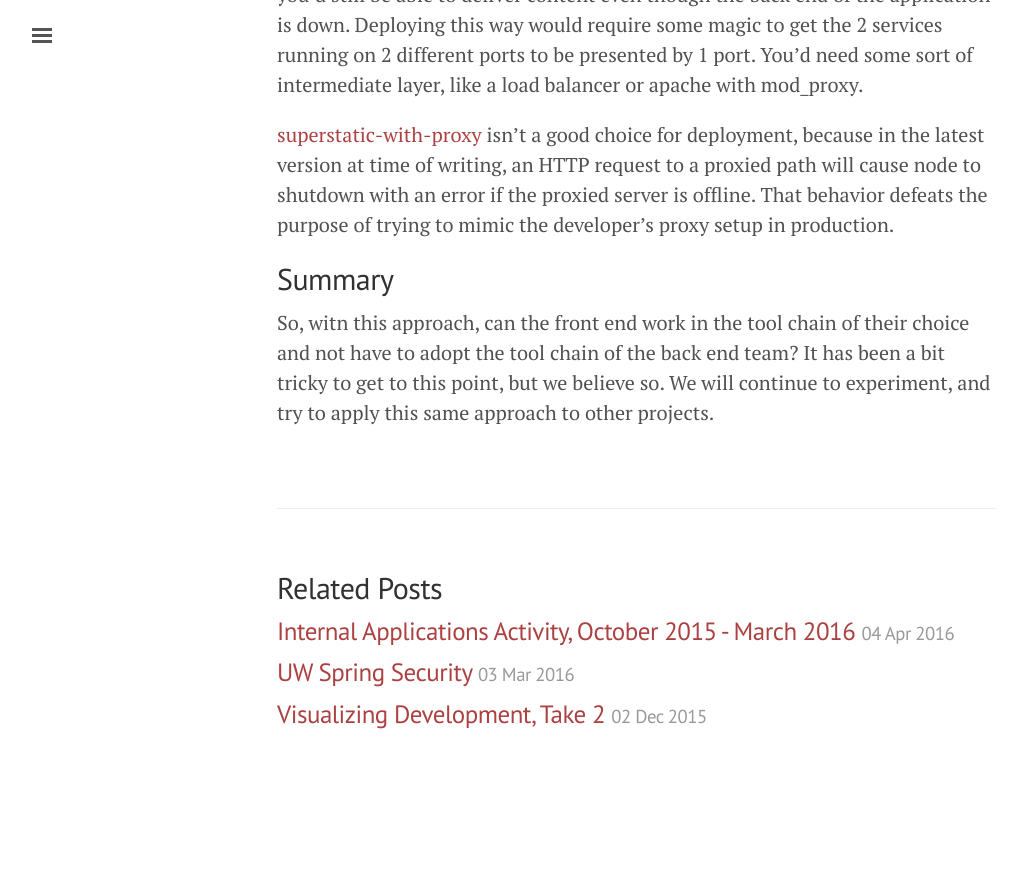
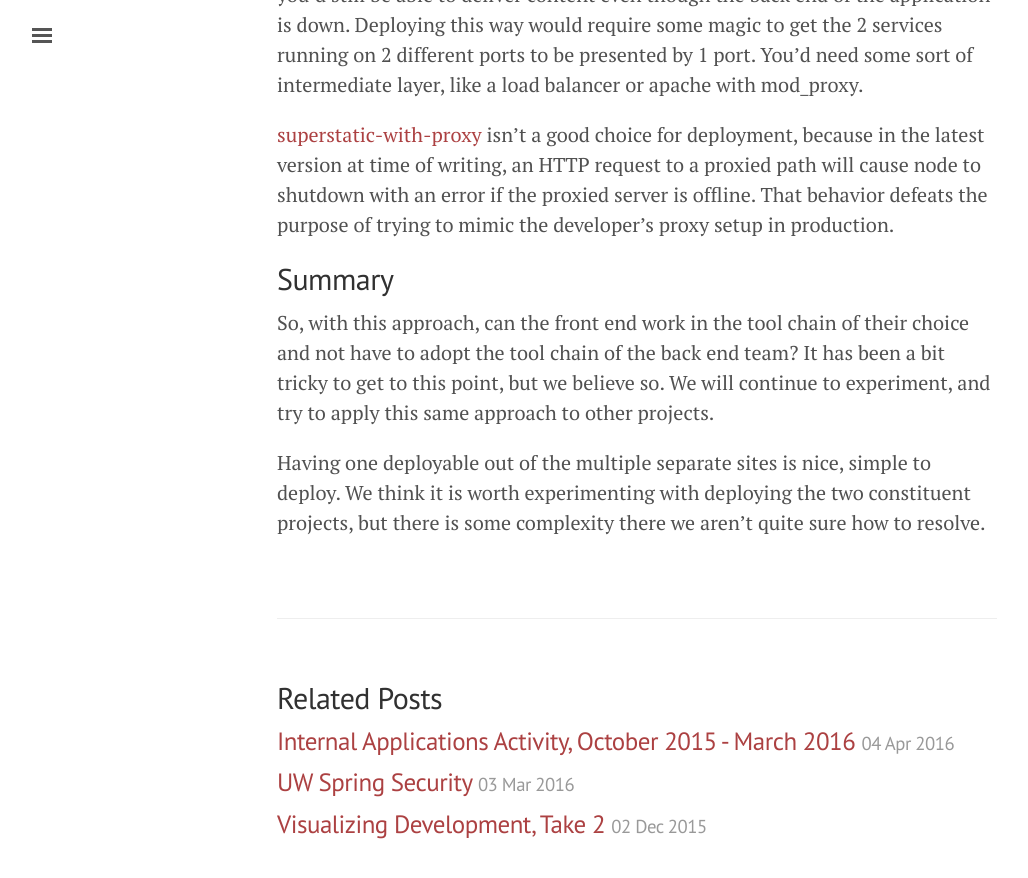
Before and after one commit to nblair/nblair.github.io, a Jekyll site: the page built from _posts/2016-04-21-combining-spring-boot-bower.md, in a window 1280 px wide and 900 px high, scrolled down 4491 px. Shown: the top 878 px of the window, without its empty margins (3-1031 px from the left). Built offline with Jekyll 4.4.1, drawn with Linux system fonts in a browser that asks for light colours; nearby versions of some CDN libraries; before the commit the page ends 5281 px from its top, so only the background shows below that; some of the changed text lies outside the part shown.

Commit message:
Minor typos, additional summary

```diff
--- a/_posts/2016-04-21-combining-spring-boot-bower.md
+++ b/_posts/2016-04-21-combining-spring-boot-bower.md
@@ -45,12 +45,12 @@ Back end team works dutifully in the back-end project. These folks have JDK, Gra
 
 Front end team works dutifully in the front end of the site. They don't need to have the same IDE installed, nor do they need a JDK or Gradle. They work in text editors like Sublime or Atom. Changes they make to the site are picked up immediately, no waiting for a `gradle bootRun` to re-compile classes and run unit tests.
 
-Node is running [superstatic-with-proxy](https://www.npmjs.com/package/superstatic-with-proxy) for 2 reasons:
+Node is running [superstatic-with-proxy](https://www.npmjs.com/package/superstatic-with-proxy) for two reasons:
 
 1. [Angular's html5mode](https://docs.angularjs.org/api/ng/provider/$locationProvider) requires that the server be capable of rewriting/forwarding requests to Angular routes back to `/index.html`.
 2. We need the REST API provided by the back-end to be served from the same domain, the -proxy fork of superstatic gives us the ability to do that.
 
-The front end developers can proxy the deployed REST API environment of their choice. The outages-integration team also publishes a docker image for local development if they need something that's not deployed.
+The front end developers can proxy the deployed REST API environment of their choice. The back-end team also publishes a docker image for local development if they need something that's not deployed.
 
 ## Assembly for deployment
 
@@ -110,4 +110,6 @@ The answer to this is yes. Running the 2 services could give you some resiliency
 
 ## Summary
 
-So, witn this approach, can the front end work in the tool chain of their choice and not have to adopt the tool chain of the back end team? It has been a bit tricky to get to this point, but we believe so. We will continue to experiment, and try to apply this same approach to other projects.
+So, with this approach, can the front end work in the tool chain of their choice and not have to adopt the tool chain of the back end team? It has been a bit tricky to get to this point, but we believe so. We will continue to experiment, and try to apply this same approach to other projects.
+
+Having one deployable out of the multiple separate sites is nice, simple to deploy. We think it is worth experimenting with deploying the two constituent projects, but there is some complexity there we aren't quite sure how to resolve.
```
